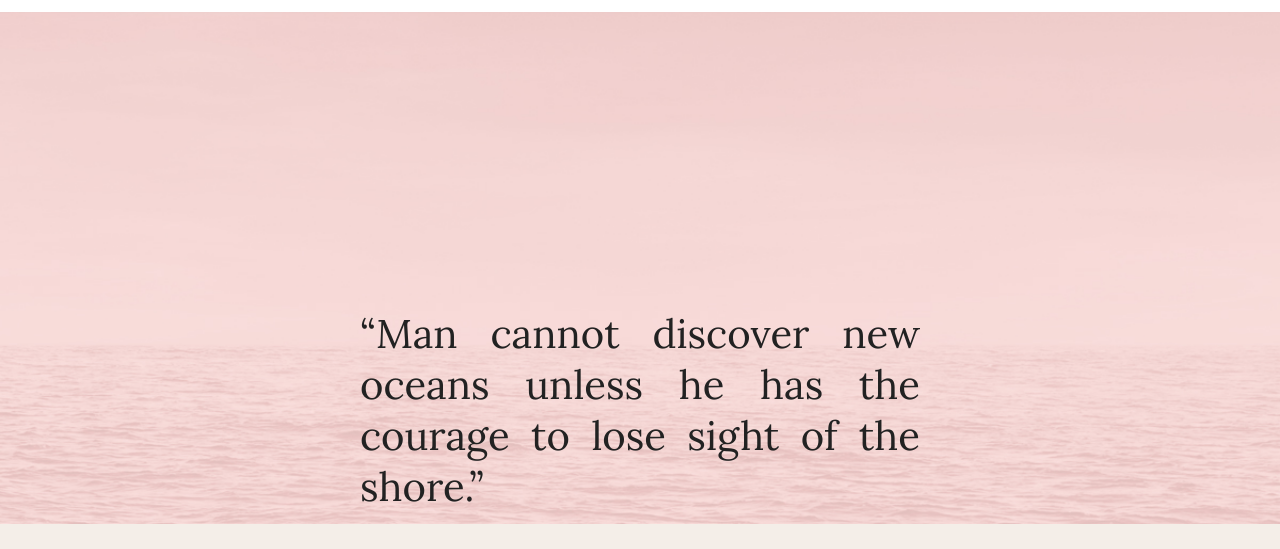
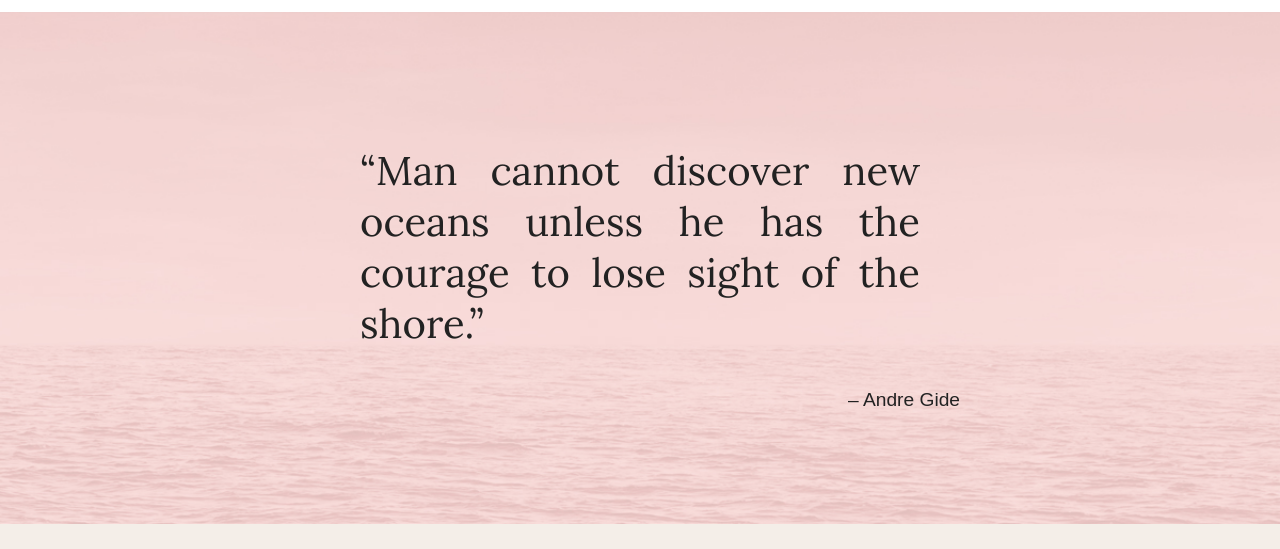
Before and after one commit to jenfinjapan/Personal-Profile-Page-project-, a plain HTML site: page photos.html in a window 1280 px wide. Shown: the part 82-631 px from the top of the page. Drawn offline with Linux system fonts and the light colour scheme; a web font is replaced by a local one.

Commit message:
Merge branch 'master' into post-browser-testing-edits
# Conflicts:
#	contact.html
#	index.html
#	photos.html
#	styles.css

```diff
--- a/photos.html
+++ b/photos.html
@@ -23,7 +23,7 @@
      </nav>
   </header>
   <div class="banner work">
-    <div class="banner-page">
+    <div class="tags">
       <blockquote>“Man cannot discover new oceans unless he has the courage to lose sight of the shore.”</blockquote>
       <p class="right"> – Andre Gide</p>
     </div>
--- a/styles.css
+++ b/styles.css
@@ -57,7 +57,9 @@ a:hover {
 
 header {
   display: flex;
+  display: -ms-flexbox;
   justify-content: space-around;
+  -ms-flex-align: center;
   align-items: center;
   width: 100%;
   background-color: #fff;
@@ -115,19 +117,26 @@ header {
   background: url('images/japan-banner.jpg') no-repeat top center #f7c4c1;
   background-size: cover;
   overflow: hidden;
-  padding: 20% 0;
   display: flex;
+  display: -ms-flexbox;
   flex-direction:column;
-  justify-content: space-around;
+  -ms-flex-align: center;
+  -ms-flex-pack: center;
+  justify-content: center;
   align-items: center;
   width: 100%;
+  padding: 20% 0;
+}
+
+.tags {
+  align-self: center;
+  max-width: 80%;
 }
 
 .work {
   background: url('images/ocean-banner.jpg') no-repeat top center #f7c4c1;
   background-size: cover;
   opacity: 1;
-  padding: 10% 0;
 }
 
 .right {
@@ -178,7 +187,6 @@ header {
   -ms-flex-pack: distribute;
   justify-content: space-around;
   flex-direction: column;
-  align-items:center;
 }
 
 .profile-image {
@@ -377,12 +385,8 @@ a.social:hover {
     line-height: 1em;
   }
 
-  .banner {
-    max-height: 450px;
-  }
-
-  .work {
-  padding: 20% 0;
+  .banner{
+    height: 470px;
   }
 
   .banner-page {
@@ -390,15 +394,19 @@ a.social:hover {
     margin: 0 auto;
   }
 
+  .tags {
+    max-width: 50%;
+  }
+
   main {
     display: -ms-flexbox;
     display: flex;
-    max-width: 1200px;
     margin: 0 auto;
     -ms-flex-pack: distribute;
     justify-content: space-around;
     flex-direction: row;
     padding: 0 20px;
+    max-width: 1200px;
   }
 
   .card {
@@ -424,6 +432,12 @@ a.social:hover {
     clear: none;
   }
 
+}
 
+@media screen and (-ms-high-contrast: active), (-ms-high-contrast: none) {
+
+ .banner {
+  padding: 0;
+  }
 
 }
```
Also changed, not shown: index.html (+5 -3 lines), 1 other file.
